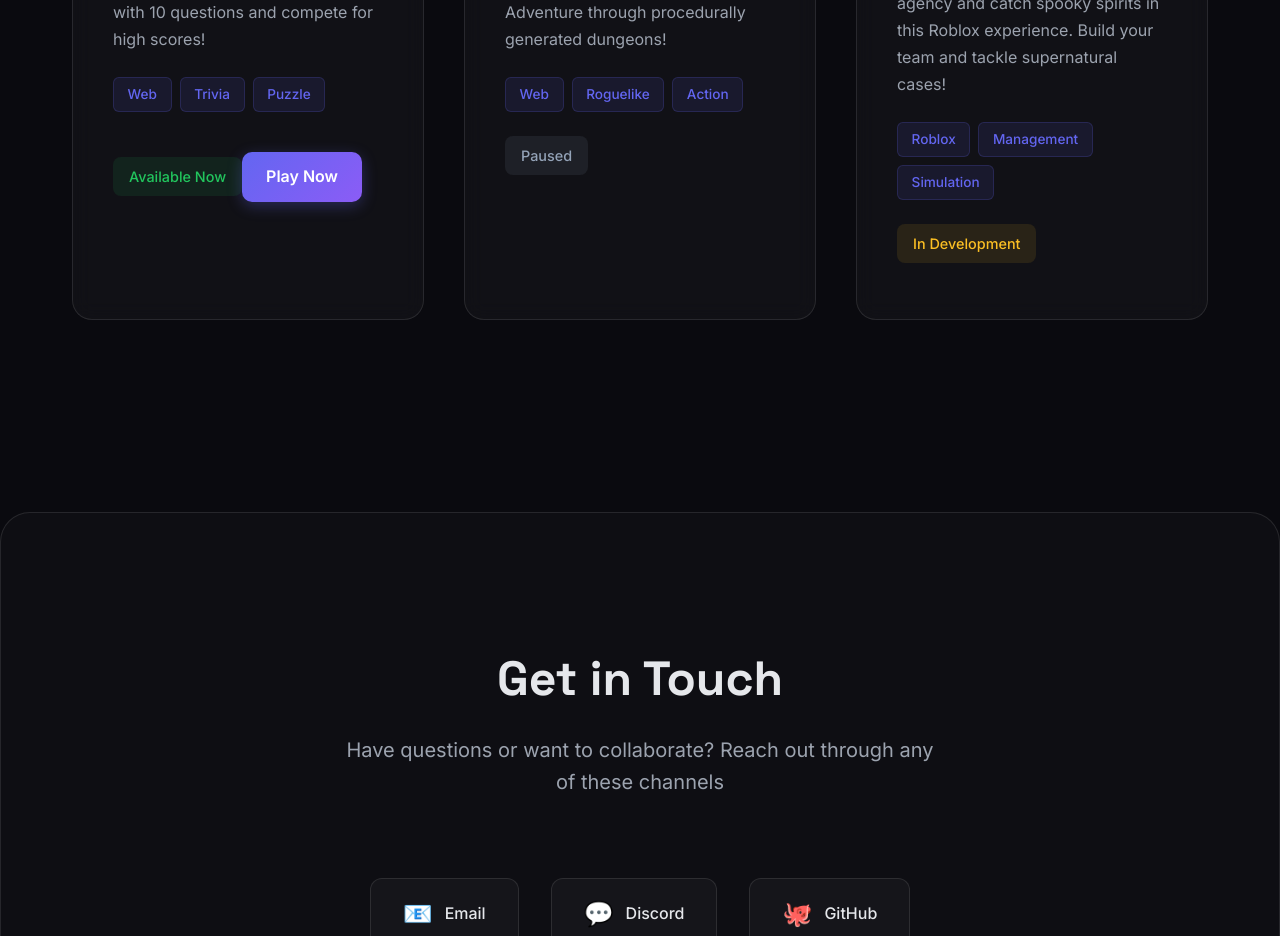
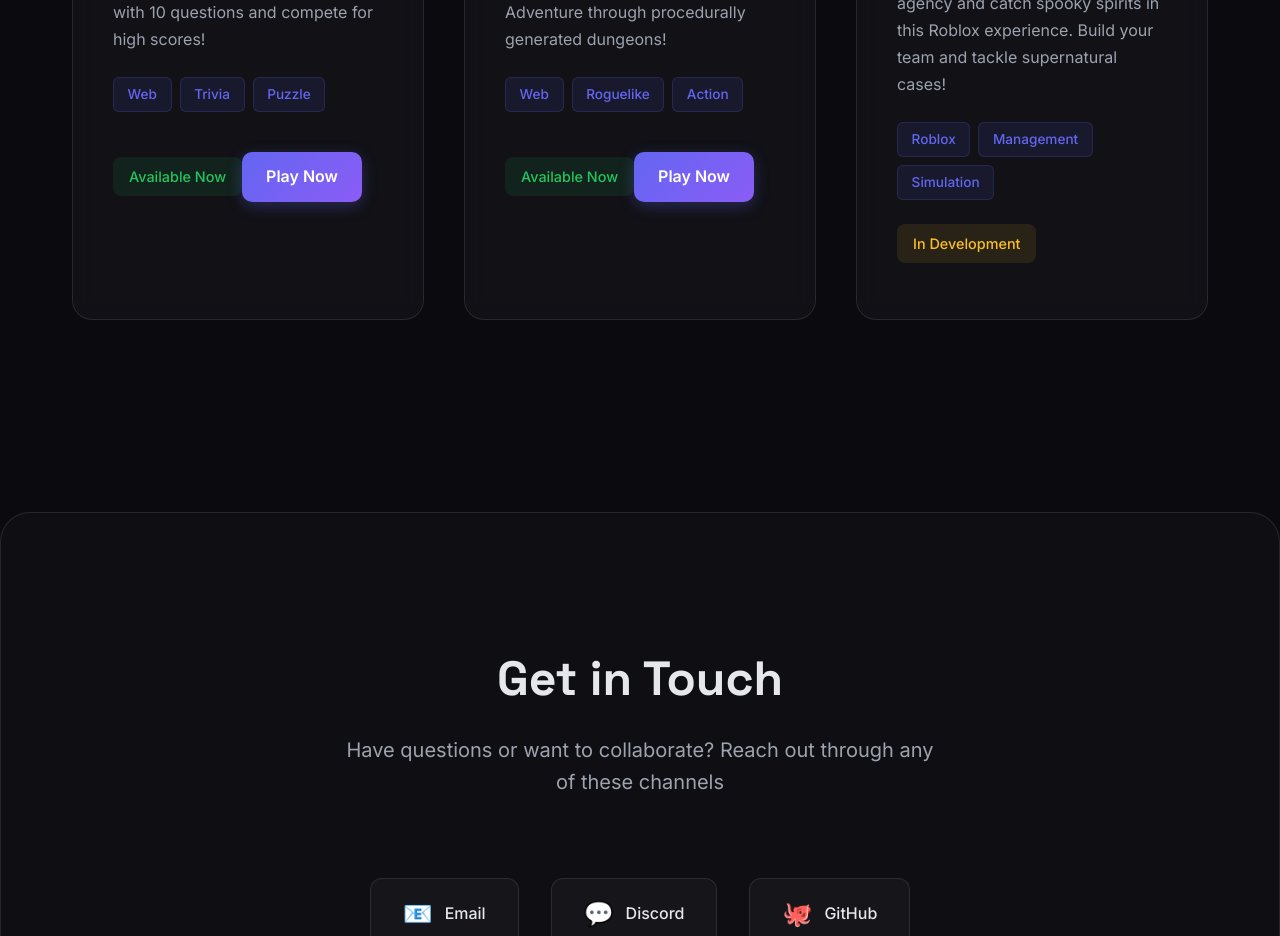
Before and after one commit to mamercad/emtesseract-nextjs, a Next.js app: page / in a window 1280 px wide. Shown: the part 2440-3376 px from the top of the page. Built offline with nearby package versions, Linux system fonts and the light colour scheme.

Commit message:
Change DungeonCuties from paused to playable with Play Now button

```diff
--- a/app/page.tsx
+++ b/app/page.tsx
@@ -82,7 +82,8 @@ export default function Home() {
                   <span className="game-tag">Roguelike</span>
                   <span className="game-tag">Action</span>
                 </div>
-                <span className="game-status paused">Paused</span>
+                <span className="game-status">Available Now</span>
+                <a href="https://mamercad.github.io/DungeonCuties" target="_blank" rel="noopener noreferrer" className="play-button">Play Now</a>
               </div>
             </div>
             <div className="glass-card game-card">
```
